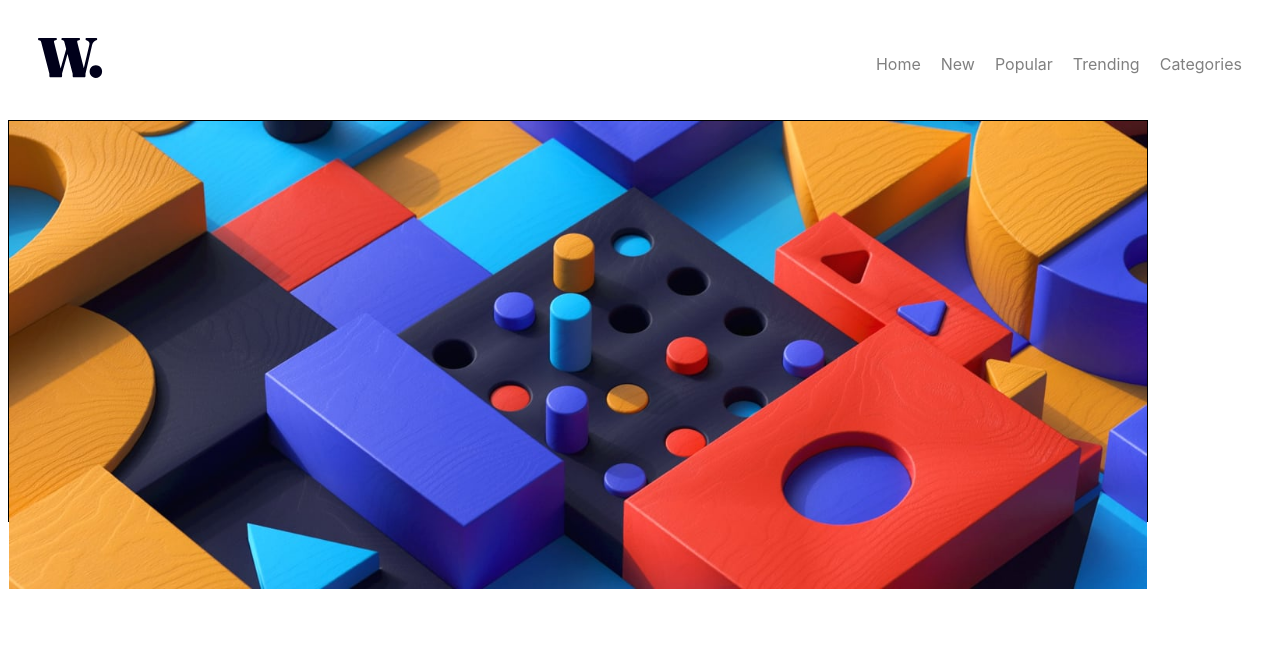
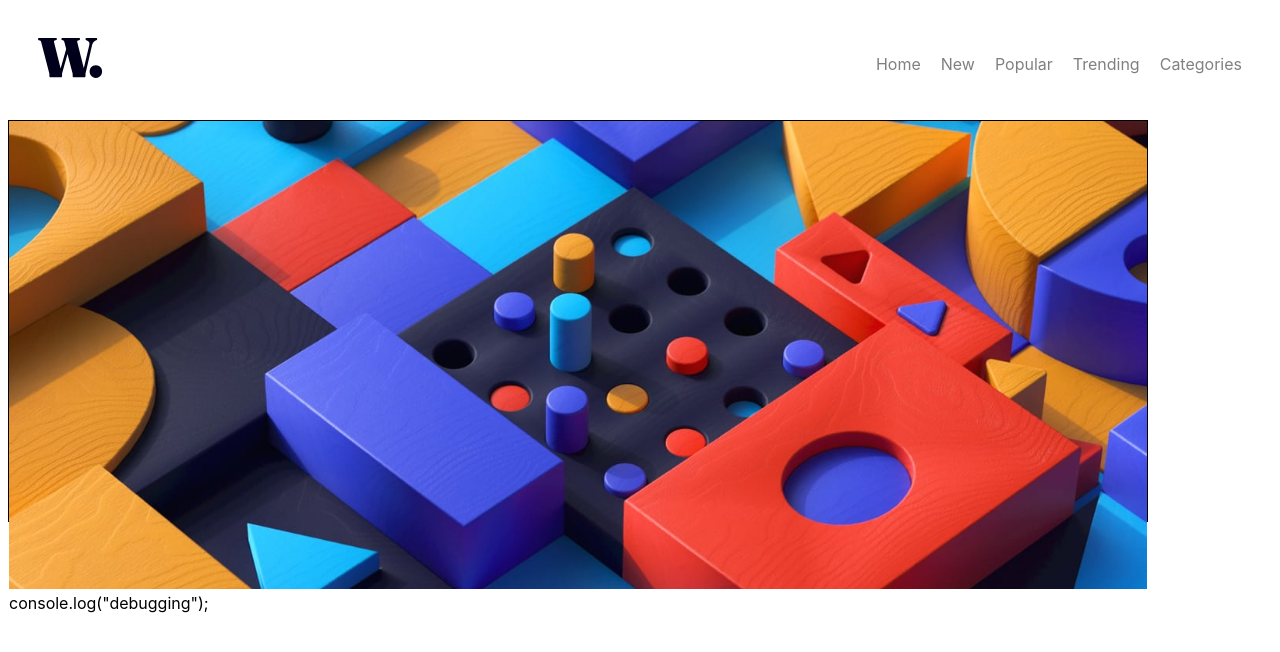
Before and after one commit to Code-With-Vinit/XNewsHomepage, a React (Vite) app: page / in a window 1280 px wide. Shown: the top 652 px of the page. Built offline with nearby package versions, Linux system fonts and the light colour scheme.

Commit message:
Debugging

```diff
--- a/src/App.jsx
+++ b/src/App.jsx
@@ -30,7 +30,7 @@ function App() {
 
             <div>
               <div className="main-text">
-
+                console.log("debugging");
 
               </div>
               <div>
```
